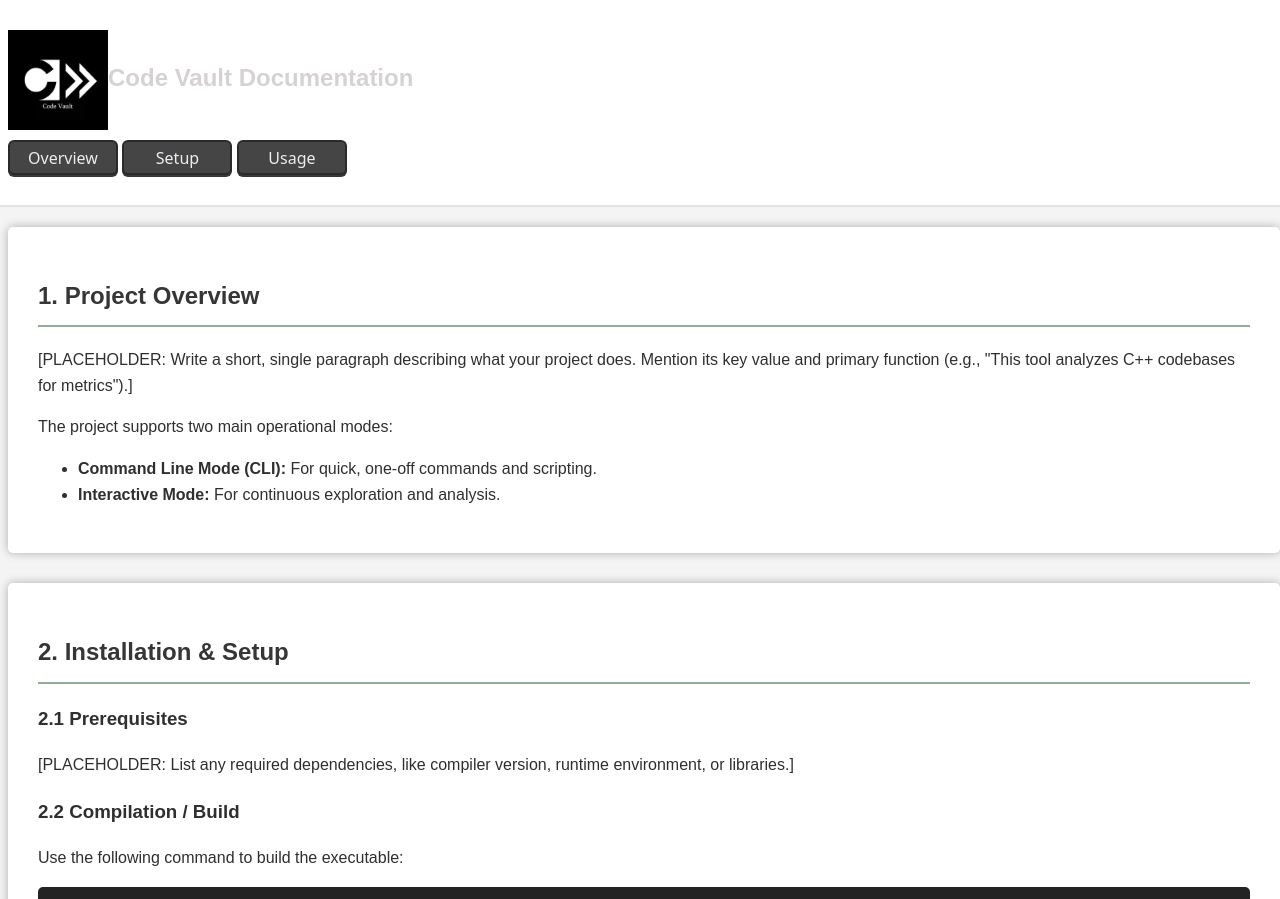
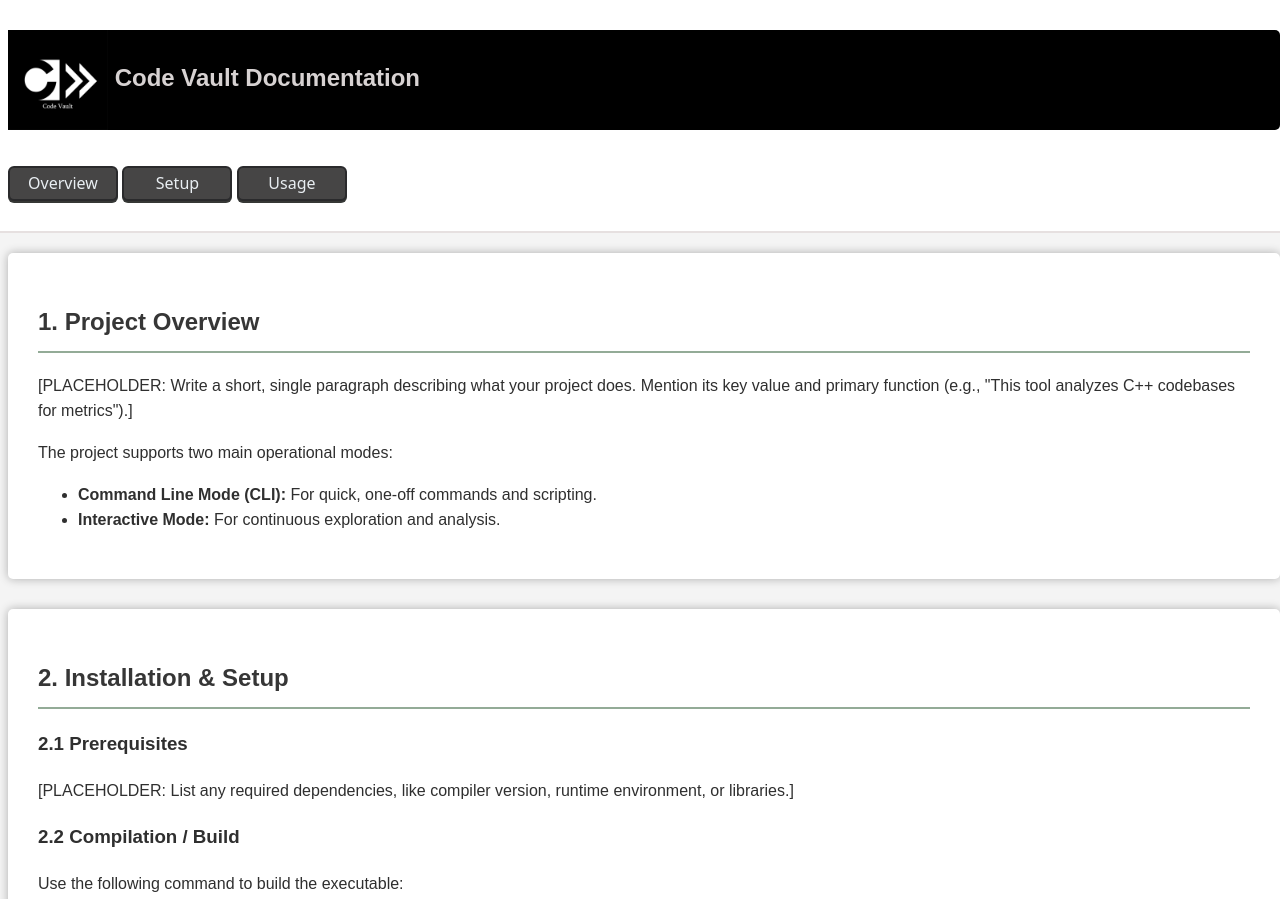
Before and after one commit to tecnolgd/Code-Vault-doc, a plain HTML site: page index.html in a window 1280 px wide. Shown: the top 899 px of the page. Drawn offline with Linux system fonts and the light colour scheme.

Commit message:
Modify: index.html file

```diff
--- a/index.html
+++ b/index.html
@@ -16,9 +16,11 @@
     <header>
 
         <div class="container">
-
-            <h1><img src="cv_readme.png" alt="Code Vault logo" class="site-logo">Code Vault Documentation</h1>
+            <div class="headerBar">
+            <h1><img src="cv_readme.png" alt="Code Vault logo" class="site-logo"> Code Vault Documentation</h1>
+            </div>
             <nav>
+                <br>
                 <a href="#overview"><button>Overview</button></a>
                 <a href="#installation"><button>Setup</button></a>
                 <a href="#usage"><button>Usage</button></a>
```
